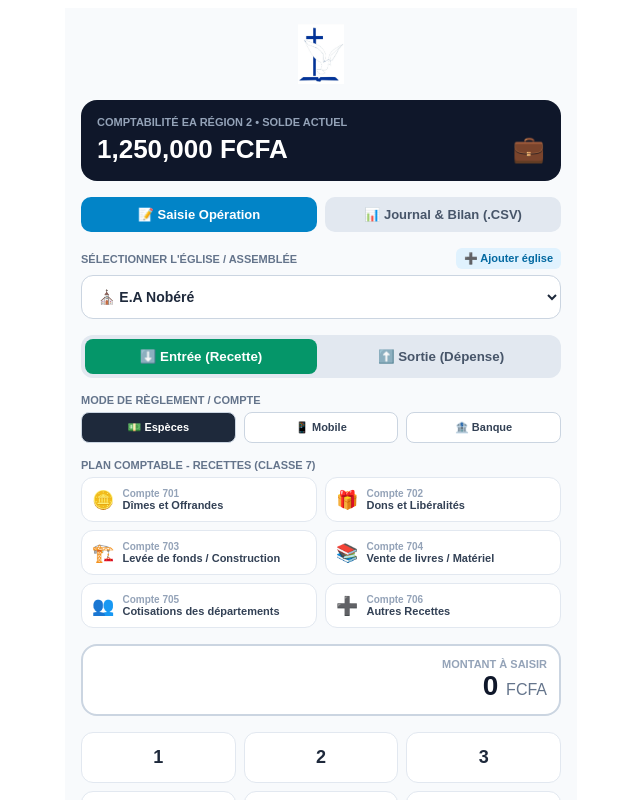
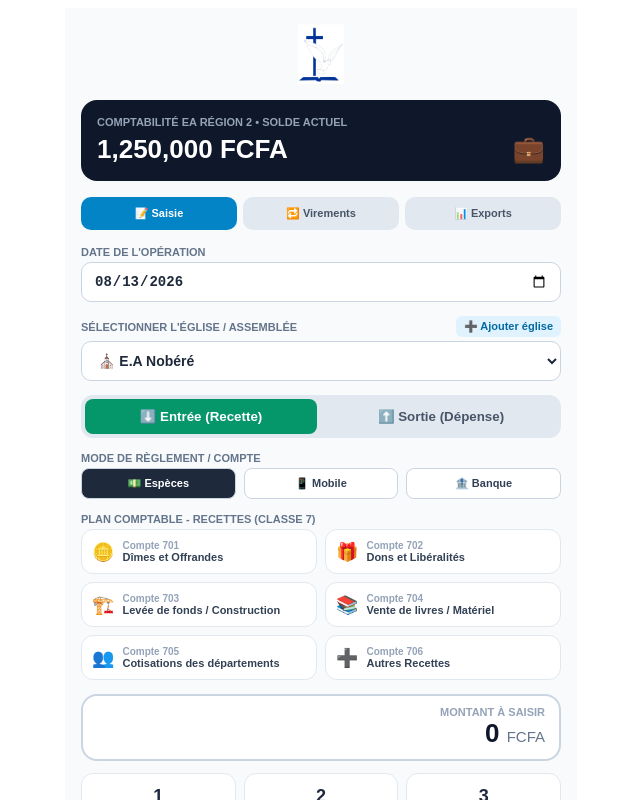
Before and after one commit to claudeYabre/Compta-EA-R-gion-2, a Next.js app: page / in a window 1280 px wide. Shown: the top 800 px of the page, without its empty margins (319-959 px from the left). Built offline with nearby package versions, Linux system fonts and the light colour scheme.

Commit message:
Update index.js

```diff
--- a/pages/index.js
+++ b/pages/index.js
@@ -1,6 +1,6 @@
 import React, { useState } from 'react';
 
-// LISTE INITIALE DES ÉGLISES
+// LISTE INITIALE DES ÉGLISES / ASSEMBLÉES
 const INITIAL_EGLISES = [
   'Toutes les Assemblées',
   'E.A Nobéré',
@@ -30,8 +30,14 @@ const CATEGORIES_DEPENSES = [
 ];
 
 export default function Home() {
+  // Date du jour par défaut au format YYYY-MM-DD
+  const todayStr = new Date().toISOString().split('T')[0];
+
   const [solde, setSolde] = useState(1250000);
   const [type, setType] = useState('RECETTE');
+
+  // Date de l'opération
+  const [dateOperation, setDateOperation] = useState(todayStr);
 
   // Gestion de la liste des églises
   const [eglisesList, setEglisesList] = useState(INITIAL_EGLISES);
@@ -43,6 +49,10 @@ export default function Home() {
   const [categorieId, setCategorieId] = useState('');
   const [montant, setMontant] = useState('0');
   const [successMsg, setSuccessMsg] = useState('');
+
+  // Saisie pour Onglet Virement Interne
+  const [virementSource, setVirementSource] = useState('CAISSE_ESPECES');
+  const [virementCible, setVirementCible] = useState('MOBILE_MONEY');
 
   // Historique des transactions pour l'exportation
   const [transactions, setTransactions] = useState([
@@ -73,7 +83,7 @@ export default function Home() {
   // Filtres pour l'exportation
   const [exportEglise, setExportEglise] = useState('Toutes les Assemblées');
   const [exportMois, setExportMois] = useState('2026-08');
-  const [activeTab, setActiveTab] = useState('SAISIE'); // 'SAISIE' ou 'EXPORT'
+  const [activeTab, setActiveTab] = useState('SAISIE'); // 'SAISIE', 'VIREMENT', 'EXPORT'
 
   // Ajouter une église
   const handleAddEglise = () => {
@@ -102,8 +112,13 @@ export default function Home() {
     }
   };
 
+  // Enregistrer une Saisie Opération
   const handleValidation = () => {
     const numericMontant = parseFloat(montant);
+    if (!dateOperation) {
+      alert('Veuillez sélectionner une date.');
+      return;
+    }
     if (!categorieId) {
       alert('Veuillez sélectionner un compte / une catégorie.');
       return;
@@ -115,12 +130,11 @@ export default function Home() {
 
     const currentCatList = type === 'RECETTE' ? CATEGORIES_RECETTES : CATEGORIES_DEPENSES;
     const catLabel = currentCatList.find((c) => c.id === categorieId)?.label || '';
-    const today = new Date().toISOString().split('T')[0];
-    const currentMois = today.substring(0, 7);
+    const currentMois = dateOperation.substring(0, 7);
 
     const newTx = {
       id: Date.now(),
-      date: today,
+      date: dateOperation,
       mois: currentMois,
       eglise: eglise,
       type: type,
@@ -138,9 +152,46 @@ export default function Home() {
       setSolde((prev) => prev - numericMontant);
     }
 
-    setSuccessMsg(`Transaction de ${numericMontant.toLocaleString()} FCFA enregistrée pour : ${eglise}`);
+    setSuccessMsg(`Transaction de ${numericMontant.toLocaleString()} FCFA enregistrée le ${dateOperation} pour ${eglise}`);
     setMontant('0');
     setCategorieId('');
+    setTimeout(() => setSuccessMsg(''), 4000);
+  };
+
+  // Enregistrer un Virement Interne
+  const handleValidationVirement = () => {
+    const numericMontant = parseFloat(montant);
+    if (!dateOperation) {
+      alert('Veuillez sélectionner une date.');
+      return;
+    }
+    if (virementSource === virementCible) {
+      alert('Le compte source et le compte cible doivent être différents.');
+      return;
+    }
+    if (numericMontant <= 0) {
+      alert('Veuillez saisir un montant valide.');
+      return;
+    }
+
+    const currentMois = dateOperation.substring(0, 7);
+
+    const newTx = {
+      id: Date.now(),
+      date: dateOperation,
+      mois: currentMois,
+      eglise: eglise,
+      type: 'VIREMENT_INTERNE',
+      compteId: '580',
+      categorie: `Virement : ${virementSource} ➡️ ${virementCible}`,
+      mode: `${virementSource} -> ${virementCible}`,
+      montant: numericMontant
+    };
+
+    setTransactions([newTx, ...transactions]);
+
+    setSuccessMsg(`Virement de ${numericMontant.toLocaleString()} FCFA (${virementSource} ➡️ ${virementCible}) enregistré !`);
+    setMontant('0');
     setTimeout(() => setSuccessMsg(''), 4000);
   };
 
@@ -160,9 +211,9 @@ export default function Home() {
     let csvContent = 'data:text/csv;charset=utf-8,\uFEFF'; // UTF-8 BOM pour Excel
 
     if (typeReport === 'JOURNAL') {
-      csvContent += 'Date;Assemblee;Type;Compte;Libelle;Mode;Montant FCFA\n';
+      csvContent += 'Date;Assemblee;Type;Compte;Libelle;Mode/Virement;Montant FCFA\n';
       filtered.forEach((t) => {
-        csvContent += `${t.date};"${t.eglise}";${t.type};${t.compteId};"${t.categorie}";${t.mode};${t.montant}\n`;
+        csvContent += `${t.date};"${t.eglise}";${t.type};${t.compteId};"${t.categorie}";"${t.mode}";${t.montant}\n`;
       });
     } else if (typeReport === 'BILAN') {
       let totalRecettes = filtered.filter(t => t.type === 'RECETTE').reduce((acc, t) => acc + t.montant, 0);
@@ -210,55 +261,84 @@ export default function Home() {
         </div>
       </div>
 
-      {/* TABS : SAISIE VS EXPORTATION */}
-      <div style={{ display: 'grid', gridTemplateColumns: '1fr 1fr', gap: '8px', marginBottom: '16px' }}>
+      {/* TABS : SAISIE / VIREMENTS / EXPORTATION */}
+      <div style={{ display: 'grid', gridTemplateColumns: '1fr 1fr 1fr', gap: '6px', marginBottom: '16px' }}>
         <button
           type="button"
           onClick={() => setActiveTab('SAISIE')}
           style={{
-            padding: '10px',
+            padding: '10px 4px',
             borderRadius: '10px',
             fontWeight: 'bold',
-            fontSize: '13px',
+            fontSize: '11px',
             border: 'none',
             cursor: 'pointer',
             backgroundColor: activeTab === 'SAISIE' ? '#0284c7' : '#e2e8f0',
             color: activeTab === 'SAISIE' ? 'white' : '#475569'
           }}
         >
-          📝 Saisie Opération
+          📝 Saisie
+        </button>
+        <button
+          type="button"
+          onClick={() => setActiveTab('VIREMENT')}
+          style={{
+            padding: '10px 4px',
+            borderRadius: '10px',
+            fontWeight: 'bold',
+            fontSize: '11px',
+            border: 'none',
+            cursor: 'pointer',
+            backgroundColor: activeTab === 'VIREMENT' ? '#0284c7' : '#e2e8f0',
+            color: activeTab === 'VIREMENT' ? 'white' : '#475569'
+          }}
+        >
+          🔁 Virements
         </button>
         <button
           type="button"
           onClick={() => setActiveTab('EXPORT')}
           style={{
-            padding: '10px',
+            padding: '10px 4px',
             borderRadius: '10px',
             fontWeight: 'bold',
-            fontSize: '13px',
+            fontSize: '11px',
             border: 'none',
             cursor: 'pointer',
             backgroundColor: activeTab === 'EXPORT' ? '#0284c7' : '#e2e8f0',
             color: activeTab === 'EXPORT' ? 'white' : '#475569'
           }}
         >
-          📊 Journal & Bilan (.CSV)
+          📊 Exports
         </button>
       </div>
 
-      {/* ONGLE 1 : SAISIE TRANSACTION */}
+      {/* Message de succès global */}
+      {successMsg && (
+        <div style={{ backgroundColor: '#d1fae5', border: '1px solid #34d399', color: '#065f46', padding: '12px', borderRadius: '12px', marginBottom: '16px', fontSize: '13px', fontWeight: 'bold', textAlign: 'center' }}>
+          ✅ {successMsg}
+        </div>
+      )}
+
+      {/* ONGLET 1 : SAISIE TRANSACTION */}
       {activeTab === 'SAISIE' && (
         <>
-          {/* Message de succès */}
-          {successMsg && (
-            <div style={{ backgroundColor: '#d1fae5', border: '1px solid #34d399', color: '#065f46', padding: '12px', borderRadius: '12px', marginBottom: '16px', fontSize: '13px', fontWeight: 'bold', textAlign: 'center' }}>
-              ✅ {successMsg}
-            </div>
-          )}
+          {/* SELECTION DE LA DATE */}
+          <div style={{ marginBottom: '14px' }}>
+            <label style={{ fontSize: '11px', fontWeight: 'bold', color: '#64748b', textTransform: 'uppercase', display: 'block', marginBottom: '4px' }}>
+              Date de l&apos;opération
+            </label>
+            <input
+              type="date"
+              value={dateOperation}
+              onChange={(e) => setDateOperation(e.target.value)}
+              style={{ width: '100%', padding: '10px 12px', borderRadius: '10px', border: '1px solid #cbd5e1', backgroundColor: 'white', fontSize: '14px', fontWeight: '600', color: '#1e293b', outline: 'none', boxSizing: 'border-box' }}
+            />
+          </div>
 
           {/* SELECTION / AJOUT DE L'EGLISE */}
-          <div style={{ marginBottom: '16px' }}>
-            <div style={{ display: 'flex', justifyContent: 'space-between', alignItems: 'center', marginBottom: '6px' }}>
+          <div style={{ marginBottom: '14px' }}>
+            <div style={{ display: 'flex', justifyContent: 'space-between', alignItems: 'center', marginBottom: '4px' }}>
               <label style={{ fontSize: '11px', fontWeight: 'bold', color: '#64748b', textTransform: 'uppercase' }}>
                 Sélectionner l&apos;Église / Assemblée
               </label>
@@ -302,7 +382,7 @@ export default function Home() {
             <select
               value={eglise}
               onChange={(e) => setEglise(e.target.value)}
-              style={{ width: '100%', padding: '12px', borderRadius: '12px', border: '1px solid #cbd5e1', backgroundColor: 'white', fontSize: '14px', fontWeight: '600', color: '#1e293b', outline: 'none' }}
+              style={{ width: '100%', padding: '10px 12px', borderRadius: '10px', border: '1px solid #cbd5e1', backgroundColor: 'white', fontSize: '14px', fontWeight: '600', color: '#1e293b', outline: 'none' }}
             >
               {eglisesList.filter(item => item !== 'Toutes les Assemblées').map((item) => (
                 <option key={item} value={item}>
@@ -313,7 +393,7 @@ export default function Home() {
           </div>
 
           {/* TYPE : ENTREE OU SORTIE */}
-          <div style={{ display: 'grid', gridTemplateColumns: '1fr 1fr', gap: '8px', marginBottom: '16px', backgroundColor: '#e2e8f0', padding: '4px', borderRadius: '12px' }}>
+          <div style={{ display: 'grid', gridTemplateColumns: '1fr 1fr', gap: '8px', marginBottom: '14px', backgroundColor: '#e2e8f0', padding: '4px', borderRadius: '12px' }}>
             <button
               type="button"
               onClick={() => { setType('RECETTE'); setCategorieId(''); }}
@@ -331,8 +411,8 @@ export default function Home() {
           </div>
 
           {/* MODE DE REGLEMENT */}
-          <div style={{ marginBottom: '16px' }}>
-            <label style={{ fontSize: '11px', fontWeight: 'bold', color: '#64748b', textTransform: 'uppercase', display: 'block', marginBottom: '6px' }}>
+          <div style={{ marginBottom: '14px' }}>
+            <label style={{ fontSize: '11px', fontWeight: 'bold', color: '#64748b', textTransform: 'uppercase', display: 'block', marginBottom: '4px' }}>
               Mode de règlement / Compte
             </label>
             <div style={{ display: 'grid', gridTemplateColumns: '1fr 1fr 1fr', gap: '8px' }}>
@@ -354,8 +434,8 @@ export default function Home() {
           </div>
 
           {/* PLAN COMPTABLE / CATEGORIES */}
-          <div style={{ marginBottom: '16px' }}>
-            <label style={{ fontSize: '11px', fontWeight: 'bold', color: '#64748b', textTransform: 'uppercase', display: 'block', marginBottom: '6px' }}>
+          <div style={{ marginBottom: '14px' }}>
+            <label style={{ fontSize: '11px', fontWeight: 'bold', color: '#64748b', textTransform: 'uppercase', display: 'block', marginBottom: '4px' }}>
               Plan comptable - {type === 'RECETTE' ? 'Recettes (Classe 7)' : 'Dépenses (Classe 6)'}
             </label>
             <div style={{ display: 'grid', gridTemplateColumns: '1fr 1fr', gap: '8px' }}>
@@ -377,20 +457,20 @@ export default function Home() {
           </div>
 
           {/* MONTANT ET PAVÉ NUMÉRIQUE */}
-          <div style={{ backgroundColor: 'white', border: '2px solid #cbd5e1', borderRadius: '16px', padding: '12px', marginBottom: '16px', textAlign: 'right' }}>
+          <div style={{ backgroundColor: 'white', border: '2px solid #cbd5e1', borderRadius: '16px', padding: '10px 14px', marginBottom: '12px', textAlign: 'right' }}>
             <div style={{ fontSize: '11px', color: '#94a3b8', fontWeight: 'bold', textTransform: 'uppercase' }}>Montant à saisir</div>
-            <div style={{ fontSize: '28px', fontWeight: '900', color: '#0f172a' }}>
-              {parseInt(montant, 10).toLocaleString()} <span style={{ fontSize: '16px', fontWeight: 'normal', color: '#64748b' }}>FCFA</span>
+            <div style={{ fontSize: '26px', fontWeight: '900', color: '#0f172a' }}>
+              {parseInt(montant, 10).toLocaleString()} <span style={{ fontSize: '15px', fontWeight: 'normal', color: '#64748b' }}>FCFA</span>
             </div>
           </div>
 
-          <div style={{ display: 'grid', gridTemplateColumns: '1fr 1fr 1fr', gap: '8px', marginBottom: '16px' }}>
+          <div style={{ display: 'grid', gridTemplateColumns: '1fr 1fr 1fr', gap: '8px', marginBottom: '14px' }}>
             {['1', '2', '3', '4', '5', '6', '7', '8', '9', 'C', '0', 'DEL'].map((btn) => (
               <button
                 key={btn}
                 type="button"
                 onClick={() => handleKeyPress(btn)}
-                style={{ padding: '14px', borderRadius: '12px', fontWeight: 'bold', fontSize: '18px', border: '1px solid #e2e8f0', cursor: 'pointer', backgroundColor: btn === 'C' ? '#ffe4e6' : btn === 'DEL' ? '#fef3c7' : 'white', color: btn === 'C' ? '#be123c' : btn === 'DEL' ? '#b45309' : '#1e293b' }}
+                style={{ padding: '12px', borderRadius: '12px', fontWeight: 'bold', fontSize: '18px', border: '1px solid #e2e8f0', cursor: 'pointer', backgroundColor: btn === 'C' ? '#ffe4e6' : btn === 'DEL' ? '#fef3c7' : 'white', color: btn === 'C' ? '#be123c' : btn === 'DEL' ? '#b45309' : '#1e293b' }}
               >
                 {btn === 'DEL' ? '⌫' : btn}
               </button>
@@ -400,14 +480,116 @@ export default function Home() {
           <button
             type="button"
             onClick={handleValidation}
-            style={{ width: '100%', padding: '16px', borderRadius: '12px', color: 'white', fontWeight: 'bold', fontSize: '18px', border: 'none', cursor: 'pointer', backgroundColor: type === 'RECETTE' ? '#059669' : '#e11d48' }}
+            style={{ width: '100%', padding: '14px', borderRadius: '12px', color: 'white', fontWeight: 'bold', fontSize: '16px', border: 'none', cursor: 'pointer', backgroundColor: type === 'RECETTE' ? '#059669' : '#e11d48' }}
           >
             Enregistrer la transaction
           </button>
         </>
       )}
 
-      {/* ONGLET 2 : EXPORTATION JOURNAL ET BILAN */}
+      {/* ONGLET 2 : VIREMENTS INTERNES */}
+      {activeTab === 'VIREMENT' && (
+        <div style={{ backgroundColor: 'white', padding: '16px', borderRadius: '16px', border: '1px solid #cbd5e1' }}>
+          <h3 style={{ margin: '0 0 12px 0', fontSize: '15px', color: '#0f172a' }}>🔁 Virement Interne de Trésorerie</h3>
+          <p style={{ fontSize: '12px', color: '#64748b', marginTop: 0, marginBottom: '14px' }}>
+            Transférez des fonds entre Caisse Espèces, Mobile Money et Banque sans modifier le résultat net.
+          </p>
+
+          {/* Date du virement */}
+          <div style={{ marginBottom: '12px' }}>
+            <label style={{ fontSize: '11px', fontWeight: 'bold', color: '#64748b', display: 'block', marginBottom: '4px' }}>
+              Date du Virement :
+            </label>
+            <input
+              type="date"
+              value={dateOperation}
+              onChange={(e) => setDateOperation(e.target.value)}
+              style={{ width: '100%', padding: '10px', borderRadius: '8px', border: '1px solid #cbd5e1', fontSize: '13px', fontWeight: '600', boxSizing: 'border-box' }}
+            />
+          </div>
+
+          {/* Assemblée concernée */}
+          <div style={{ marginBottom: '12px' }}>
+            <label style={{ fontSize: '11px', fontWeight: 'bold', color: '#64748b', display: 'block', marginBottom: '4px' }}>
+              Assemblée concernée :
+            </label>
+            <select
+              value={eglise}
+              onChange={(e) => setEglise(e.target.value)}
+              style={{ width: '100%', padding: '10px', borderRadius: '8px', border: '1px solid #cbd5e1', fontSize: '13px', fontWeight: '600' }}
+            >
+              {eglisesList.filter(item => item !== 'Toutes les Assemblées').map((item) => (
+                <option key={item} value={item}>
+                  ⛪ {item}
+                </option>
+              ))}
+            </select>
+          </div>
+
+          {/* Compte Source */}
+          <div style={{ marginBottom: '12px' }}>
+            <label style={{ fontSize: '11px', fontWeight: 'bold', color: '#64748b', display: 'block', marginBottom: '4px' }}>
+              1. Depuis le compte (SOURCE) :
+            </label>
+            <select
+              value={virementSource}
+              onChange={(e) => setVirementSource(e.target.value)}
+              style={{ width: '100%', padding: '10px', borderRadius: '8px', border: '1px solid #cbd5e1', fontSize: '13px', fontWeight: '600' }}
+            >
+              <option value="CAISSE_ESPECES">💵 Caisse Espèces</option>
+              <option value="MOBILE_MONEY">📱 Mobile Money</option>
+              <option value="BANQUE">BANQUE</option>
+            </select>
+          </div>
+
+          {/* Compte Cible */}
+          <div style={{ marginBottom: '16px' }}>
+            <label style={{ fontSize: '11px', fontWeight: 'bold', color: '#64748b', display: 'block', marginBottom: '4px' }}>
+              2. Vers le compte (DESTINATION) :
+            </label>
+            <select
+              value={virementCible}
+              onChange={(e) => setVirementCible(e.target.value)}
+              style={{ width: '100%', padding: '10px', borderRadius: '8px', border: '1px solid #cbd5e1', fontSize: '13px', fontWeight: '600' }}
+            >
+              <option value="CAISSE_ESPECES">💵 Caisse Espèces</option>
+              <option value="MOBILE_MONEY">📱 Mobile Money</option>
+              <option value="BANQUE">🏦 Banque</option>
+            </select>
+          </div>
+
+          {/* Montant Virement */}
+          <div style={{ backgroundColor: '#f1f5f9', border: '1px solid #cbd5e1', borderRadius: '12px', padding: '10px 14px', marginBottom: '12px', textAlign: 'right' }}>
+            <div style={{ fontSize: '11px', color: '#94a3b8', fontWeight: 'bold', textTransform: 'uppercase' }}>Montant du Virement</div>
+            <div style={{ fontSize: '24px', fontWeight: '900', color: '#0f172a' }}>
+              {parseInt(montant, 10).toLocaleString()} <span style={{ fontSize: '14px', fontWeight: 'normal', color: '#64748b' }}>FCFA</span>
+            </div>
+          </div>
+
+          <div style={{ display: 'grid', gridTemplateColumns: '1fr 1fr 1fr', gap: '8px', marginBottom: '14px' }}>
+            {['1', '2', '3', '4', '5', '6', '7', '8', '9', 'C', '0', 'DEL'].map((btn) => (
+              <button
+                key={btn}
+                type="button"
+                onClick={() => handleKeyPress(btn)}
+                style={{ padding: '10px', borderRadius: '10px', fontWeight: 'bold', fontSize: '16px', border: '1px solid #e2e8f0', cursor: 'pointer', backgroundColor: btn === 'C' ? '#ffe4e6' : btn === 'DEL' ? '#fef3c7' : 'white', color: btn === 'C' ? '#be123c' : btn === 'DEL' ? '#b45309' : '#1e293b' }}
+              >
+                {btn === 'DEL' ? '⌫' : btn}
+              </button>
+            ))}
+          </div>
+
+          <button
+            type="button"
+            onClick={handleValidationVirement}
+            style={{ width: '100%', padding: '14px', borderRadius: '10px', backgroundColor: '#0284c7', color: 'white', fontWeight: 'bold', border: 'none', cursor: 'pointer', fontSize: '15px' }}
+          >
+            Valider le Virement Interne
+          </button>
+        </div>
+      )}
+
+      {/* ONGLET 3 : EXPORTATION JOURNAL ET BILAN */}
       {activeTab === 'EXPORT' && (
         <div style={{ backgroundColor: 'white', padding: '16px', borderRadius: '16px', border: '1px solid #cbd5e1' }}>
           <h3 style={{ margin: '0 0 12px 0', fontSize: '16px', color: '#0f172a' }}>📥 Filtres d&apos;exportation</h3>
@@ -463,17 +645,17 @@ export default function Home() {
 
           {/* Aperçu des dernières transactions enregistrées */}
           <h4 style={{ margin: '0 0 8px 0', fontSize: '13px', color: '#64748b', textTransform: 'uppercase' }}>
-            Aperçu des saisies ({transactions.length})
+            Aperçu des opérations ({transactions.length})
           </h4>
           <div style={{ maxHeight: '200px', overflowY: 'auto', border: '1px solid #e2e8f0', borderRadius: '8px' }}>
             {transactions.map((t) => (
               <div key={t.id} style={{ padding: '8px 12px', borderBottom: '1px solid #f1f5f9', display: 'flex', justifyContent: 'space-between', alignItems: 'center', fontSize: '12px' }}>
                 <div>
                   <div style={{ fontWeight: 'bold', color: '#1e293b' }}>{t.eglise} • {t.categorie}</div>
-                  <div style={{ color: '#94a3b8', fontSize: '10px' }}>{t.date} • Compte {t.compteId}</div>
+                  <div style={{ color: '#94a3b8', fontSize: '10px' }}>{t.date} • Compte {t.compteId} ({t.mode})</div>
                 </div>
-                <div style={{ fontWeight: 'bold', color: t.type === 'RECETTE' ? '#059669' : '#e11d48' }}>
-                  {t.type === 'RECETTE' ? '+' : '-'}{t.montant.toLocaleString()} F
+                <div style={{ fontWeight: 'bold', color: t.type === 'RECETTE' ? '#059669' : t.type === 'DEPENSE' ? '#e11d48' : '#0284c7' }}>
+                  {t.type === 'RECETTE' ? '+' : t.type === 'DEPENSE' ? '-' : '🔁 '}{t.montant.toLocaleString()} F
                 </div>
               </div>
             ))}
```
